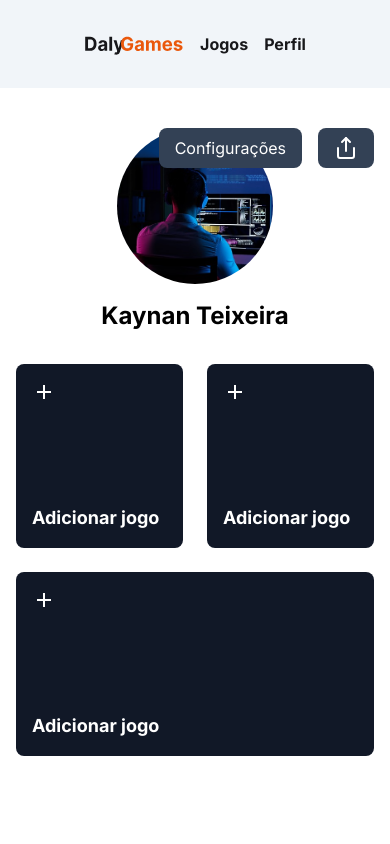
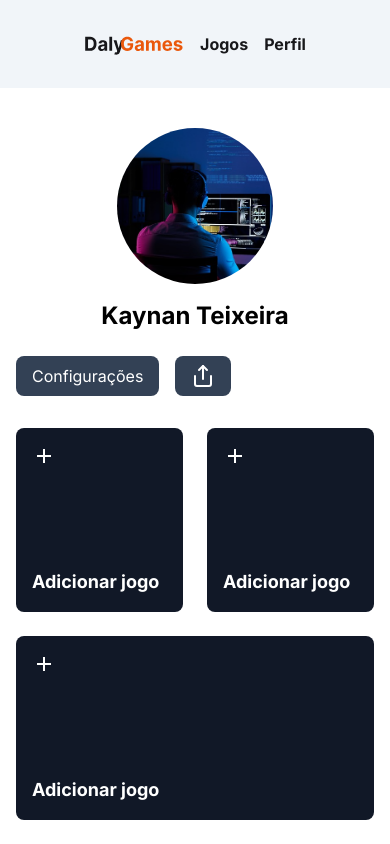
Before and after one commit to kaynanldev-f/DailyGames, a Next.js app: page /perfil in a window 390 px wide. Built offline with nearby package versions, Linux system fonts and the light colour scheme.

Commit message:
chore: Add Metadata

```diff
--- a/src/app/perfil/page.tsx
+++ b/src/app/perfil/page.tsx
@@ -2,38 +2,50 @@ import Container from "@/components/container";
 import FavoriteCard from "@/components/favoriteCard";
 import Image from "next/image";
 import { FiShare } from "react-icons/fi";
+import type { Metadata } from "next";
+
+export const metadata: Metadata = {
+  title: "DalyGames - Perfil",
+  description: "Tela de perfil do usuário",
+};
 
 export default function PerfilPage() {
   return (
     <main>
       <Container>
-        <section className="relative mt-10 flex justify-between items-center">
-          <div className=" w-full flex flex-col sm:flex-row items-center gap-4">
-            <div className="w-39 h-39 relative rounded-full">
+        <section className="relative mt-10 flex flex-col sm:flex-row sm:justify-between sm:items-center gap-6">
+          <div className="flex flex-col sm:flex-row items-center gap-4">
+            <div className="relative w-39 h-39 rounded-full overflow-hidden shrink-0">
               <Image
-                src={"/user.png"}
-                alt="foto de perfil"
+                src="/user.png"
+                alt="Foto de perfil de Kaynan Teixeira"
                 fill
                 quality={100}
-                className="object-cover rounded-full"
+                className="object-cover"
               />
             </div>
+
             <h2 className="font-bold text-2xl">Kaynan Teixeira</h2>
           </div>
-          <div className="absolute top-0 right-0 flex gap-4">
+
+          <div className="flex gap-4">
             <button className="bg-[#334155] text-white py-2 px-4 rounded-lg">
               Configurações
             </button>
-            <button className="bg-[#334155] text-white py-2 px-4 rounded-lg">
+
+            <button
+              aria-label="Compartilhar perfil"
+              className="bg-[#334155] text-white py-2 px-4 rounded-lg"
+            >
               <FiShare size={24} />
             </button>
           </div>
         </section>
 
-        <section className="w-full mt-8 flex flex-wrap grow gap-6">
-          <FavoriteCard></FavoriteCard>
-          <FavoriteCard></FavoriteCard>
-          <FavoriteCard></FavoriteCard>
+        <section className="w-full mt-8 flex flex-wrap gap-6">
+          <FavoriteCard />
+          <FavoriteCard />
+          <FavoriteCard />
         </section>
       </Container>
     </main>
```
